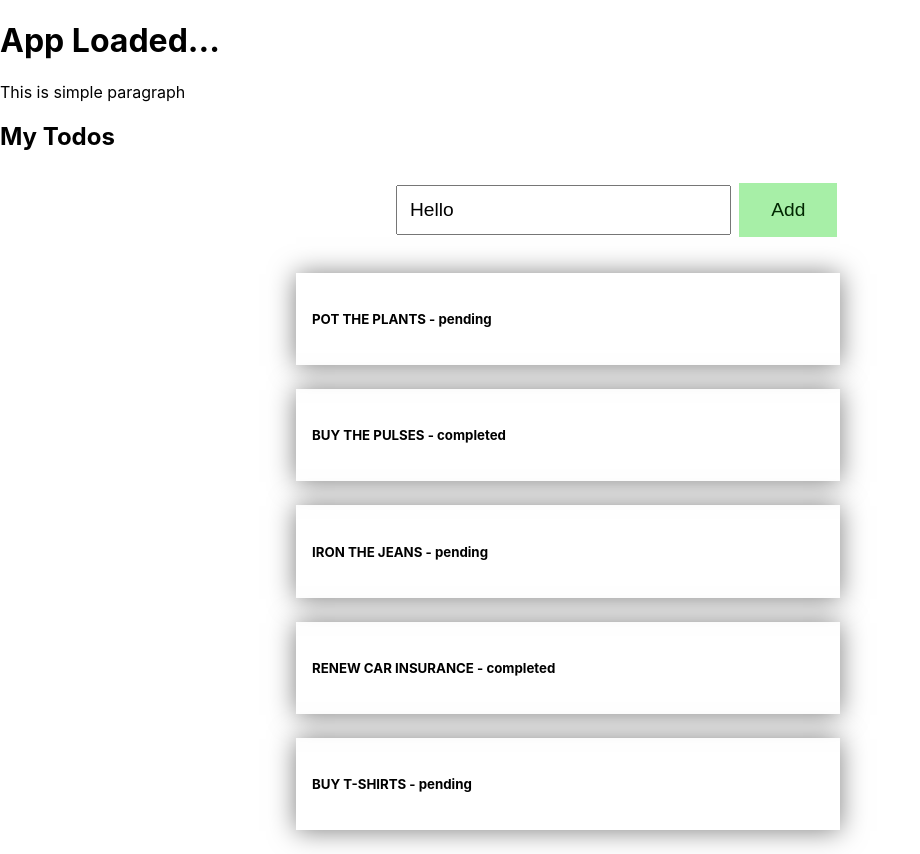
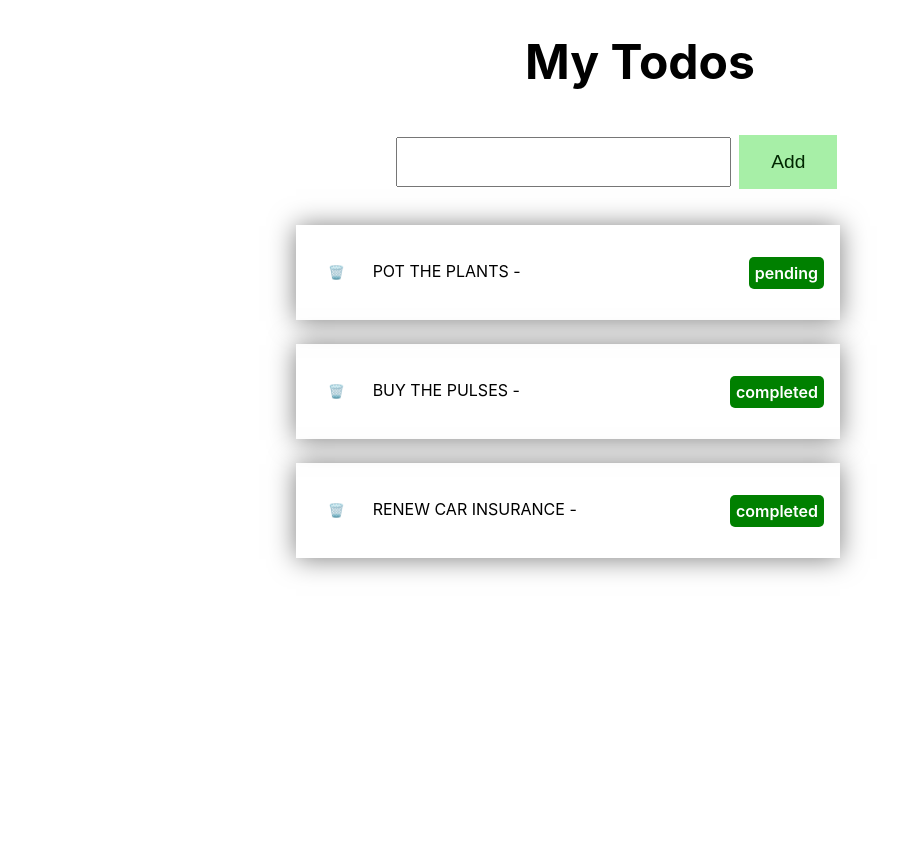
Before and after one commit to synergy2411/db-ui_b1, a React (Create React App) app in the folder first-app/: page / in a window 1280 px wide. Shown: the whole page, without its empty margins (0-920 px from the left). After the commit the page ends 800 px from the top, so only its background shows below. Built offline with nearby package versions, Linux system fonts and the light colour scheme.

Commit message:
deleete button added

```diff
--- a/first-app/src/App.js
+++ b/first-app/src/App.js
@@ -3,8 +3,6 @@ import Todos from "./Components/Todos/Todos";
 function App() {
   return (
     <div>
-      <h1>App Loaded...</h1>
-      <p>This is simple paragraph</p>
       <Todos />
     </div>
   );
--- a/first-app/src/Components/Todos/AddTodo/AddTodo.jsx
+++ b/first-app/src/Components/Todos/AddTodo/AddTodo.jsx
@@ -2,7 +2,7 @@ import { useState } from "react";
 import classes from "./AddTodo.module.css";
 
 function AddTodo(props) {
-  const [enteredLabel, setEnteredLabel] = useState("Hello");
+  const [enteredLabel, setEnteredLabel] = useState("");
 
   const labelChangeHanlder = (event) => {
     setEnteredLabel(event.target.value);
@@ -11,6 +11,7 @@ function AddTodo(props) {
   const submitHandler = (event) => {
     event.preventDefault();
     props.addNewTodo(enteredLabel);
+    setEnteredLabel("");
   };
   return (
     <form className={classes["the-form"]} onSubmit={submitHandler}>
--- a/first-app/src/Components/Todos/TodoItem/TodoItem.jsx
+++ b/first-app/src/Components/Todos/TodoItem/TodoItem.jsx
@@ -3,9 +3,11 @@ import classes from "./TodoItem.module.css";
 function TodoItem({ id, label, status }) {
   return (
     <li className={classes["list-item"]}>
-      <h5>
-        {label.toUpperCase()} - <span>{status}</span>
-      </h5>
+      <p>
+        <button className={classes["btn-delete"]}>🗑️</button>
+        {label.toUpperCase()} -{" "}
+        <span className={classes["span-el"]}>{status}</span>
+      </p>
     </li>
   );
 }
--- a/first-app/src/Components/Todos/TodoItem/TodoItem.module.css
+++ b/first-app/src/Components/Todos/TodoItem/TodoItem.module.css
@@ -5,3 +5,26 @@
   box-shadow: 0 1px 25px rgba(0, 0, 0, 0.5);
   max-width: 40vw;
 }
+
+.span-el {
+  float: right;
+  background-color: green;
+  color: #fff;
+  font-weight: 600;
+  padding: 6px;
+  border-radius: 5px;
+}
+
+.btn-delete {
+  border: none;
+  background-color: #fff;
+  color: #111;
+  padding: 8px 16px;
+  margin-right: 12px;
+  border-radius: 10px;
+  cursor: pointer;
+}
+.btn-delete:hover {
+  border: 1px rgb(236, 102, 102) solid;
+  color: #222;
+}
--- a/first-app/src/Components/Todos/Todos.jsx
+++ b/first-app/src/Components/Todos/Todos.jsx
@@ -5,9 +5,7 @@ import AddTodo from "./AddTodo/AddTodo";
 let INITIAL_TODOS = [
   { id: "t001", label: "pot the plants", status: "pending" },
   { id: "t002", label: "buy the pulses", status: "completed" },
-  { id: "t003", label: "iron the jeans", status: "pending" },
-  { id: "t004", label: "renew car insurance", status: "completed" },
-  { id: "t005", label: "buy T-shirts", status: "pending" },
+  { id: "t003", label: "renew car insurance", status: "completed" },
 ];
 
 function Todos() {
@@ -24,7 +22,7 @@ function Todos() {
 
   return (
     <>
-      <h2>My Todos</h2>
+      <h1 style={{ textAlign: "center", fontSize: "48px" }}>My Todos</h1>
 
       <div style={{ marginBottom: "24px" }}>
         <AddTodo addNewTodo={onAddNewTodo} />
```
